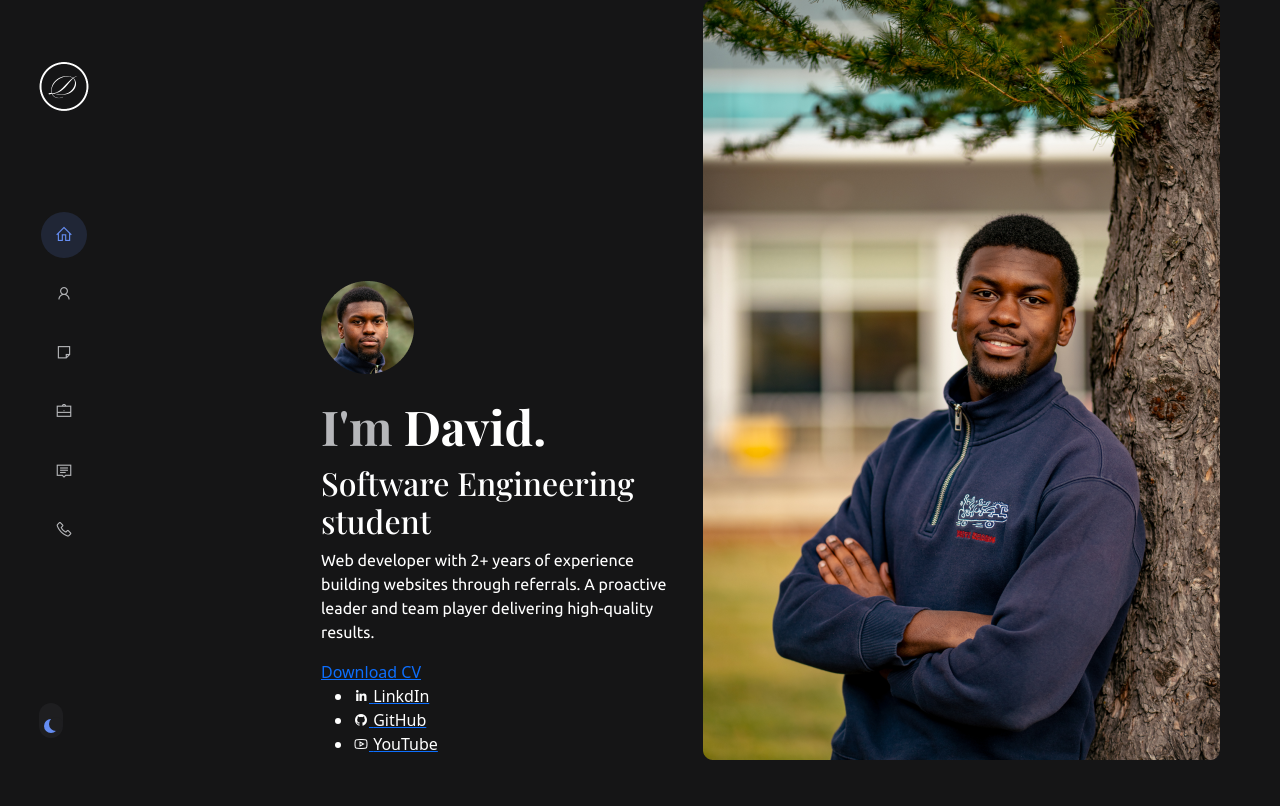
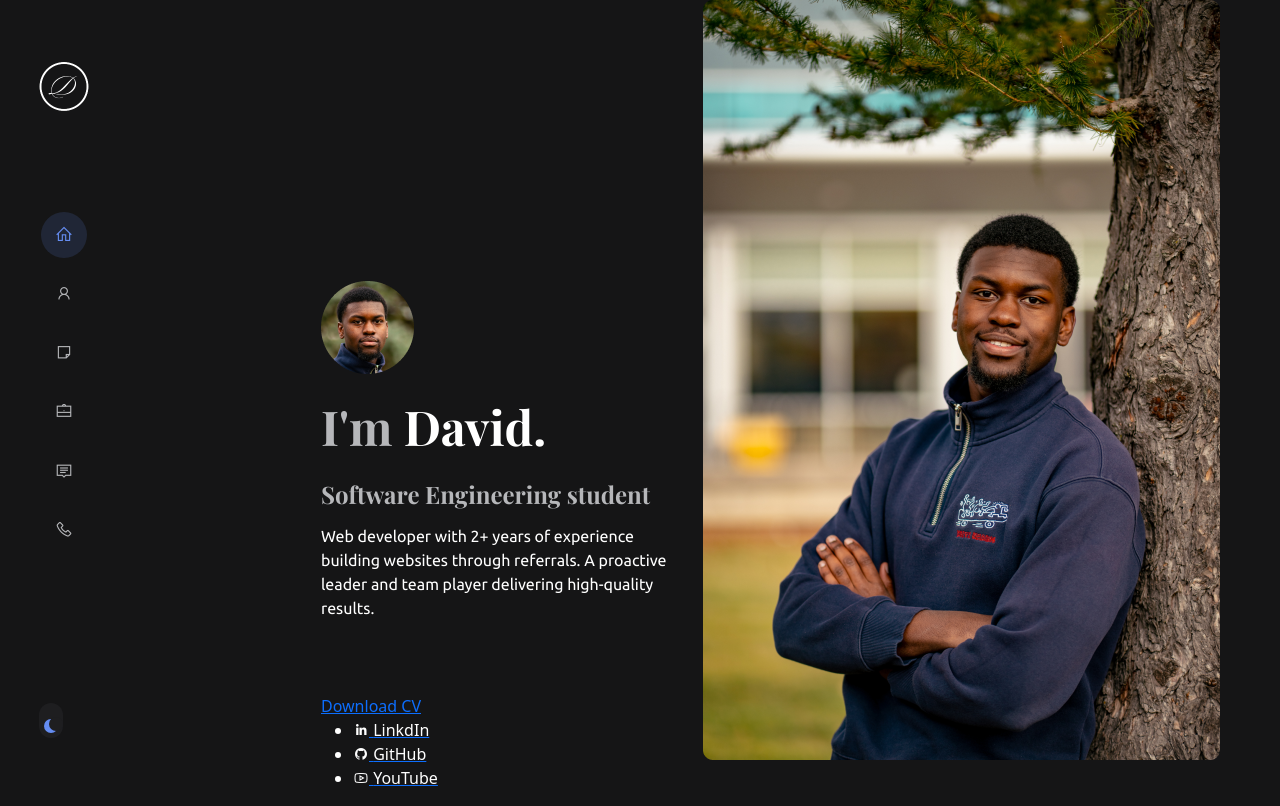
Before and after one commit to itsdavidmea/my_portfolio, a plain HTML site: page index.html in a window 1280 px wide. Drawn offline with nearby package versions, Linux system fonts and the light colour scheme; a web font is replaced by a local one.

Commit message:
fixed a bug in homepage

```diff
--- /dev/null
+++ b/assets/SCSS/_buttons.scss
@@ -0,0 +1,4 @@
+
+.btn-custom-blue {
+
+}
--- a/assets/SCSS/_home.scss
+++ b/assets/SCSS/_home.scss
@@ -1,7 +1,7 @@
 #home {
     .info {
         padding-top: 281px;
-        padding-left: 160px;
+        padding-left: 200px;
 
         img.profile_pic {
             margin-bottom: 24px;
@@ -9,11 +9,16 @@
         h1 {
             margin-bottom: 24px;
             span {
-                color: $gray;
+                color: $grey;
             }
         }
         h2 {
-            color: $gray;
+            color: $grey;
+            margin-bottom: 16px;
+        }
+        p {
+            max-width: 430px;
+            margin-bottom: 74px;
         }
     }
 
--- a/assets/SCSS/_typography.scss
+++ b/assets/SCSS/_typography.scss
@@ -7,8 +7,8 @@ h1 {
     font-weight: 700;
 }
 h2 {
-    font-size: 100px;
-    font-weight: 100;
+    font-size: 24px;
+    font-weight: 700;
 }
 
 p {
--- a/assets/SCSS/main.scss
+++ b/assets/SCSS/main.scss
@@ -13,3 +13,4 @@
 @import "testimonial";
 @import "contact";
 @import "responsive";
+@import "buttons";
--- a/index.html
+++ b/index.html
@@ -72,13 +72,13 @@
                     <div class="col-lg-6 info">
                         <img src="assets/images/profile_pic.png" alt="david's profile picture" class="profile_pic">
                         <h1><span>I'm</span> David.</h1>
-                        <h2>Software Engineering student</h2>
+                            <h2>Software Engineering student</h2>
                         <p>
                             Web developer with 2+ years of experience building websites through referrals.
                                             A proactive leader and team player delivering high-quality results.
 
                         </p>
-                        <a href="assets/files/DavidMeaAndjou_onepage_resume2.pdf" download="" target="_blank">Download CV</a>
+                        <a class="btn-custom-blue" href="assets/files/DavidMeaAndjou_onepage_resume2.pdf" download="" target="_blank">Download CV</a>
                         <div class="socials">
                             <ul>
                                 <li>
```
Also changed, not shown: assets/CSS/main.css, 1 other file.
